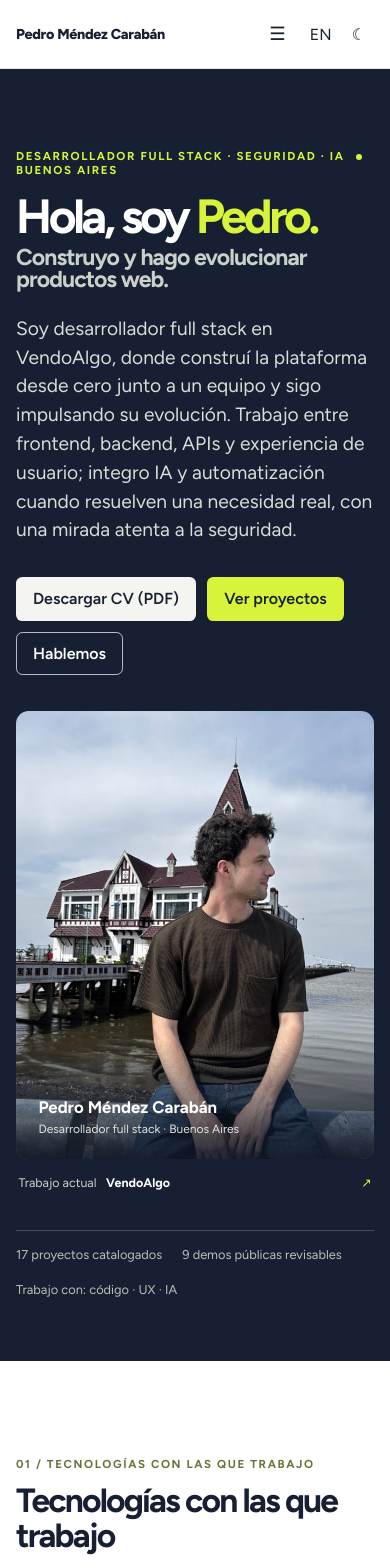
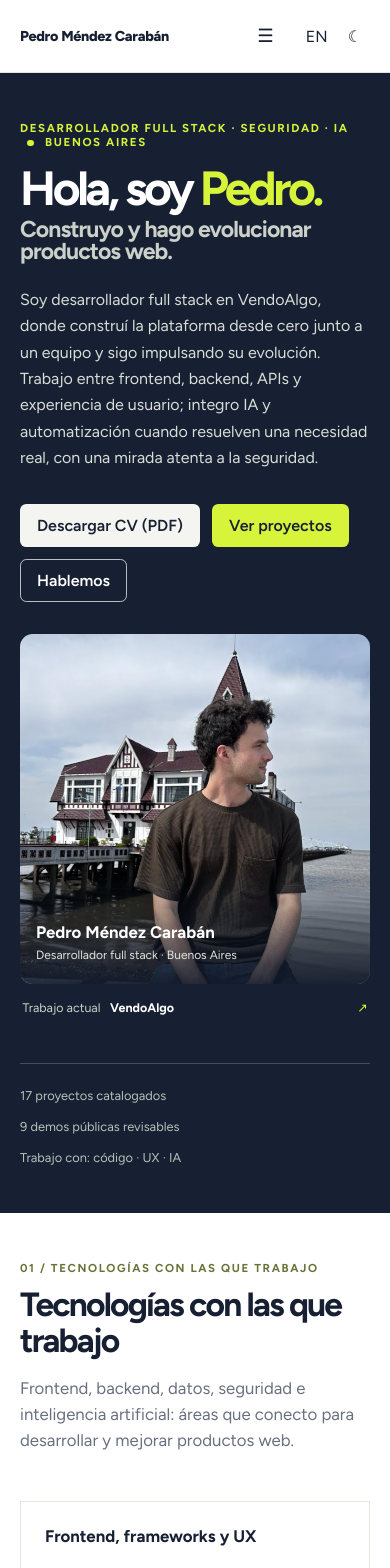
Before and after one commit to Pedro-2577/portfolio-2025, a Vue app: page / in a window 390 px wide. Shown: the top 1568 px of the page. Built offline with nearby package versions, Linux system fonts and the light colour scheme.

Commit message:
Align portfolio layouts to a shared responsive column grid

```diff
--- a/src/style.css
+++ b/src/style.css
@@ -12,6 +12,15 @@
   --soft: #f4f5f0;
   --accent: #d7f43b;
   --accent-dark: #172033;
+  --grid-gap: 24px;
+  --page-margin: clamp(24px, 4vw, 64px);
+  --space-1: 8px;
+  --space-2: 16px;
+  --space-3: 24px;
+  --space-4: 32px;
+  --space-6: 48px;
+  --space-8: 64px;
+  --space-12: 96px;
 }
 
 :root.dark {
@@ -31,7 +40,7 @@ body { margin: 0; min-width: 320px; }
 a { color: inherit; text-decoration: none; }
 button, input, select, textarea { font: inherit; }
 .app-shell { min-height: 100vh; display: flex; flex-direction: column; background: var(--surface); }
-.container { width: min(1080px, calc(100% - 2rem)); margin: 0 auto; }
+.container { width: min(1152px, calc(100% - 2 * var(--page-margin))); margin-inline: auto; }
 
 .site-header {
   position: sticky;
@@ -41,13 +50,13 @@ button, input, select, textarea { font: inherit; }
   border-bottom: 1px solid var(--line);
 }
 .dark .site-header { background: rgba(27, 32, 26, .94); }
-.nav-wrap { min-height: 68px; display: flex; align-items: center; gap: 2rem; }
-.brand { font-weight: 800; white-space: nowrap; letter-spacing: -.02em; }
-.site-nav { display: flex; gap: 1.25rem; margin-right: auto; }
+.nav-wrap { min-height: 72px; display: grid; grid-template-columns: repeat(12, minmax(0, 1fr)); gap: var(--grid-gap); align-items: center; }
+.brand { grid-column: 1 / span 4; font-weight: 800; white-space: nowrap; letter-spacing: -.02em; }
+.site-nav { grid-column: 5 / span 6; display: flex; gap: var(--space-3); align-items: center; }
 .site-nav a { color: var(--muted); font-size: .9rem; padding: .35rem 0; }
 .site-nav a:hover, .site-nav a.active { color: var(--ink); }
 .site-nav a.active { border-bottom: 2px solid var(--accent); }
-.nav-actions { display: flex; gap: .25rem; }
+.nav-actions { grid-column: 12; display: flex; justify-content: flex-end; gap: .25rem; }
 .icon-button, .menu-button {
   border: 0;
   background: transparent;
@@ -60,9 +69,9 @@ button, input, select, textarea { font: inherit; }
 .menu-button { display: none; font-size: 1.15rem; }
 
 .hero { background: #172033; color: white; }
-.hero-content { padding: 6rem 0 4.5rem; }
-.hero-layout { display: grid; grid-template-columns: minmax(0, 1.25fr) minmax(280px, .75fr); gap: clamp(2.5rem, 7vw, 6rem); align-items: center; }
-.hero-main { min-width: 0; }
+.hero-content { padding-block: var(--space-12) var(--space-8); }
+.hero-layout { display: grid; grid-template-columns: repeat(12, minmax(0, 1fr)); gap: var(--grid-gap); align-items: start; }
+.hero-main { grid-column: 1 / span 7; min-width: 0; }
 .hero h1 {
   font-size: clamp(3rem, 6vw, 5.2rem);
   line-height: .98;
@@ -78,7 +87,7 @@ button, input, select, textarea { font: inherit; }
   letter-spacing: -.04em;
   margin-top: .35rem;
 }
-.hero-copy { max-width: 610px; color: #d8ddd7; font-size: 1.2rem; line-height: 1.5; }
+.hero-copy { max-width: 60ch; margin-block: var(--space-3) 0; color: #d8ddd7; font-size: 1.125rem; line-height: 1.65; }
 .eyebrow {
   margin: 0 0 .75rem;
   color: #697339;
@@ -89,18 +98,9 @@ button, input, select, textarea { font: inherit; }
 }
 .hero .eyebrow { color: var(--accent); }
 .eyebrow-dot { display: inline-block; width: .4rem; height: .4rem; margin: 0 .45rem; border-radius: 50%; background: currentColor; vertical-align: middle; }
-.hero-meta {
-  display: flex;
-  flex-wrap: wrap;
-  gap: 1.25rem;
-  margin-top: 3.5rem;
-  padding-top: 1rem;
-  border-top: 1px solid rgba(255, 255, 255, .2);
-  color: #b8c0b8;
-  font-size: .8rem;
-}
+.hero-meta { display: grid; grid-template-columns: repeat(12, minmax(0, 1fr)); gap: var(--grid-gap); margin-top: var(--space-6); padding-top: var(--space-3); border-top: 1px solid rgba(255,255,255,.2); color: #b8c0b8; font-size: .8rem; }
 
-.button-row, .card-actions { display: flex; flex-wrap: wrap; align-items: center; gap: .7rem; margin-top: 2rem; }
+.button-row { display: flex; flex-wrap: wrap; align-items: center; gap: 12px; margin-top: var(--space-4); }
 .button {
   display: inline-flex;
   align-items: center;
@@ -124,9 +124,9 @@ button, input, select, textarea { font: inherit; }
 .button-repository:hover { border-color: #aabd36; }
 .full-width { width: 100%; margin-top: 1rem; }
 
-.section { padding: 6rem 0; }
+.section { padding-block: var(--space-12); }
 .section-muted { background: var(--soft); }
-.section-heading { max-width: 680px; margin: 0 auto 2.5rem; text-align: center; }
+.section-heading { width: calc((100% - 11 * var(--grid-gap)) * 7 / 12 + 6 * var(--grid-gap)); max-width: none; margin: 0 auto var(--space-6); text-align: center; }
 .section-heading-left { margin-left: 0; text-align: left; }
 .section-heading h1, .section-heading h2, .prose h1 {
   margin: 0 0 1rem;
@@ -136,42 +136,42 @@ button, input, select, textarea { font: inherit; }
 }
 .section-heading p:not(.eyebrow), .prose .lead { color: var(--muted); font-size: 1.05rem; line-height: 1.55; }
 
-.skill-grid { display: grid; grid-template-columns: repeat(4, 1fr); border-top: 1px solid var(--line); border-left: 1px solid var(--line); }
-.skill-card { display: grid; gap: .35rem; padding: 1.35rem; border-right: 1px solid var(--line); border-bottom: 1px solid var(--line); }
+.skill-grid { display: grid; grid-template-columns: repeat(12, minmax(0, 1fr)); gap: var(--grid-gap); border: 0; }
+.skill-card { grid-column: span 3; display: grid; grid-template-rows: minmax(2.6rem, auto) 1fr auto; gap: var(--space-2); padding: var(--space-3); border: 1px solid var(--line); }
 .skill-card strong { font-size: 1.05rem; }
 .skill-card span, .muted { color: var(--muted); font-size: .88rem; }
 .skill-card span { line-height: 1.55; }
 .skill-card small { color: var(--muted); font-size: .76rem; line-height: 1.5; }
 
-.project-grid { display: grid; grid-template-columns: repeat(3, 1fr); gap: 1rem; }
-.project-card { display: flex; flex-direction: column; overflow: hidden; background: var(--surface); border: 1px solid var(--line); }
+.project-grid { display: grid; grid-template-columns: repeat(12, minmax(0, 1fr)); gap: var(--grid-gap); }
+.project-card { grid-column: span 4; display: flex; flex-direction: column; min-width: 0; overflow: hidden; background: var(--surface); border: 1px solid var(--line); }
 .project-card:hover { border-color: #aabd36; }
 .project-card-lead { border-top: 3px solid var(--accent); }
 .project-image { position: relative; overflow: hidden; }
-.project-card img { display: block; width: 100%; height: 180px; object-fit: cover; filter: saturate(.65); }
+.project-card img { display: block; width: 100%; height: auto; aspect-ratio: 16 / 10; object-fit: cover; filter: saturate(.65); }
 .project-card:hover img { filter: saturate(.9); }
 .academic-card { background: transparent; border-style: dashed; }
 .academic-card .project-image { opacity: .8; }
-.category-divider { display: flex; align-items: center; gap: 1rem; margin: 4rem 0 1.5rem; color: var(--muted); font-size: .72rem; font-weight: 800; letter-spacing: .14em; text-transform: uppercase; }
+.category-divider { display: flex; align-items: center; gap: var(--space-2); margin: var(--space-8) 0 var(--space-3); color: var(--muted); font-size: .72rem; font-weight: 800; letter-spacing: .14em; text-transform: uppercase; }
 .category-divider::before, .category-divider::after { flex: 1; height: 1px; content: ""; background: var(--line); }
-.academic-preview { padding-top: 1rem; }
+.academic-preview { padding-top: var(--space-8); }
 .project-number { position: absolute; right: .8rem; bottom: .65rem; color: white; font-size: .7rem; font-weight: 700; }
-.card-body { display: flex; flex: 1; flex-direction: column; padding: 1.2rem; }
-.card-body h3 { margin: .65rem 0 .45rem; font-size: 1.25rem; letter-spacing: -.02em; }
+.card-body { display: grid; flex: 1; grid-template-rows: auto auto 1fr auto auto; gap: 12px; padding: var(--space-3); }
+.card-body h3 { margin: 0; min-height: 2.5em; font-size: 1.25rem; line-height: 1.25; letter-spacing: -.02em; }
 .card-body p { margin: 0; color: var(--muted); line-height: 1.55; }
 .card-kicker { display: flex; justify-content: space-between; gap: .5rem; color: var(--muted); font-size: .68rem; letter-spacing: .08em; text-transform: uppercase; }
 .private-mark { color: #7f8c54; white-space: nowrap; }
 .tag-row { display: flex; flex-wrap: wrap; gap: .35rem; }
-.card-body .tag-row { margin-top: 1rem; }
+.card-body .tag-row { margin: 0; }
 .tag { display: inline-flex; align-items: center; padding: .25rem .5rem; border-radius: 999px; background: #eceee8; color: #536052; font-size: .72rem; }
 .dark .tag { background: #30382e; color: #e8ede4; }
-.card-actions { margin-top: auto; padding-top: 1.25rem; }
+.card-actions { display: grid; grid-template-columns: auto auto minmax(0, 1fr); align-items: center; gap: 12px; margin: 0; padding-top: var(--space-2); border-top: 1px solid var(--line); }
 .text-link { color: #53652d; font-weight: 600; font-size: .88rem; }
 .dark .text-link { color: var(--accent); }
 .center { margin-top: 2.5rem; text-align: center; }
 
 .availability { border-top: 1px solid var(--line); border-bottom: 1px solid var(--line); padding: 3rem 0; }
-.availability-inner { display: flex; align-items: center; justify-content: space-between; gap: 2rem; }
+.availability-inner { display: grid; grid-template-columns: repeat(12, minmax(0, 1fr)); gap: var(--grid-gap); align-items: center; }
 .availability h2 { margin: 0 0 .5rem; font-size: 1.8rem; letter-spacing: -.04em; }
 .availability p:not(.eyebrow) { max-width: 620px; margin: 0; color: var(--muted); line-height: 1.55; }
 
@@ -184,7 +184,7 @@ input, select, textarea { width: 100%; border: 1px solid var(--line); border-rad
 .result-count { color: var(--muted); font-size: .85rem; margin-bottom: 1.2rem; }
 .empty-state { padding: 4rem 1rem; text-align: center; background: var(--soft); }
 
-.two-columns { display: grid; grid-template-columns: 1.2fr .8fr; gap: 4rem; align-items: start; }
+.two-columns { display: grid; grid-template-columns: repeat(12, minmax(0, 1fr)); gap: var(--grid-gap); align-items: start; }
 .prose h1 { margin-bottom: 1.25rem; }
 .prose h2, .detail-main h2 { margin-top: 2.5rem; font-size: 1.45rem; }
 .prose p, .detail-main p { color: var(--muted); line-height: 1.75; }
@@ -210,38 +210,20 @@ input, select, textarea { width: 100%; border: 1px solid var(--line); border-rad
 details { padding: .9rem 0; border-bottom: 1px solid var(--line); }
 summary { cursor: pointer; font-weight: 600; }
 details p { color: var(--muted); line-height: 1.6; }
-.project-detail { display: grid; grid-template-columns: 1.5fr .7fr; gap: 3rem; }
+.project-detail { display: grid; grid-template-columns: repeat(12, minmax(0, 1fr)); gap: var(--grid-gap); align-items: start; }
 .case-study { display: grid; gap: 1.5rem; margin-top: 2.5rem; border-top: 1px solid var(--line); padding-top: 2rem; }
 .case-study p { max-width: 720px; margin: .35rem 0 0; color: var(--muted); line-height: 1.7; }
 .case-study ul { display: grid; gap: .45rem; margin: .5rem 0 0; padding-left: 1.2rem; color: var(--muted); line-height: 1.6; }
 .detail-main > img { width: 100%; max-height: 440px; margin: 1.5rem 0; object-fit: cover; }
 .back-link { display: block; margin-top: 1.5rem; text-align: center; }
 .site-footer { margin-top: auto; padding: 2rem 0; border-top: 1px solid var(--line); background: var(--surface); }
-.footer-inner { display: flex; justify-content: space-between; gap: 2rem; color: var(--muted); }
+.footer-inner { display: grid; grid-template-columns: repeat(12, minmax(0, 1fr)); gap: var(--grid-gap); color: var(--muted); }
 .footer-inner p { margin: .4rem 0 0; font-size: .82rem; }
 .footer-links { display: flex; gap: 1.2rem; align-items: center; }
 .footer-links a:hover { color: var(--ink); }
 
-@media (max-width: 800px) {
-  .hero-layout { grid-template-columns: 1fr; gap: 2.25rem; }
-    .menu-button { display: block; margin-left: auto; }
-  .site-nav { display: none; position: absolute; top: 68px; left: 0; right: 0; flex-direction: column; gap: .8rem; padding: 1rem; border-bottom: 1px solid var(--line); background: var(--surface); }
-  .site-nav.is-open { display: flex; }
-  .skill-grid, .project-grid { grid-template-columns: repeat(2, 1fr); }
-  .two-columns, .project-detail { grid-template-columns: 1fr; gap: 2rem; }
-  .filters { grid-template-columns: 1fr; }
-  .availability-inner { align-items: flex-start; flex-direction: column; }
-}
-@media (max-width: 520px) {
-  .nav-wrap { gap: .5rem; }
-  .brand { font-size: .9rem; }
-  .hero-content { padding: 5rem 0 4rem; }
-  .hero h1 { font-size: clamp(3rem, 12vw, 4.4rem); }
-    .hero-meta { margin-top: 2.5rem; }
-  .skill-grid, .project-grid { grid-template-columns: 1fr; }
-  .footer-inner { align-items: flex-start; flex-direction: column; }
-  .footer-links { flex-wrap: wrap; }
-}
+
+
 
 .project-current-site { align-self: center; color: var(--muted); font-size: .82rem; }
 
@@ -288,12 +270,12 @@ details p { color: var(--muted); line-height: 1.6; }
 }
 @media (prefers-reduced-motion: reduce) { .demo-dialog[open] { animation: none; } }
 
-.cv-intro { max-width:800px; margin-bottom:3rem; }
-.cv-intro h1 { margin:0 0 1.5rem; font-size:clamp(2.6rem,5vw,4rem); line-height:1.05; letter-spacing:-.055em; }
+.cv-intro { grid-column: 1 / span 7; display: grid; justify-items: start; gap: var(--space-3); max-width: none; margin: 0; }
+.cv-intro h1 { margin: 0; font-size: clamp(2.6rem,5vw,4rem); line-height: 1.05; letter-spacing: -.055em; }
 .cv-intro > p:not(.eyebrow) { color:var(--muted); font-size:1rem; line-height:1.8; }
 .cv-intro .cv-lead { color:var(--ink); font-size:clamp(1.15rem,2vw,1.4rem); line-height:1.6; }
-.cv-layout { display:grid; grid-template-columns:minmax(0,1.55fr) minmax(0,1fr); gap:3rem; align-items:start; }
-.cv-section { margin-bottom:3rem; }
+.cv-layout { display: grid; grid-template-columns: repeat(12, minmax(0, 1fr)); gap: var(--grid-gap); align-items: start; }
+.cv-section { margin-bottom: var(--space-6); }
 .cv-section > h2,.cv-sidebar h2 { margin:0 0 1.5rem; font-size:1.35rem; letter-spacing:-.035em; }
 .cv-timeline { border-left:1px solid var(--line); margin-left:.35rem; padding-left:1.65rem; }
 .cv-position { position:relative; padding-bottom:2rem; }
@@ -309,7 +291,7 @@ details p { color: var(--muted); line-height: 1.6; }
 .cv-course { padding:1rem 0; border-bottom:1px solid var(--line); }
 .cv-course h3 { margin:0 0 .5rem; font-size:.95rem; }
 .cv-course p,.cv-sidebar p { margin:0; color:var(--muted); font-size:.88rem; line-height:1.75; }
-.cv-sidebar { display:grid; gap:1rem; min-width:0; }
+.cv-sidebar { grid-column: 9 / span 4; display: grid; gap: var(--space-3); min-width: 0; }
 .cv-sidebar .info-panel { border-radius:.6rem; }
 .cv-skill-area + .cv-skill-area { margin-top:1.5rem; }
 .cv-skill-area h3 { margin:0 0 .75rem; font-size:.85rem; font-weight:600; }
@@ -317,12 +299,12 @@ details p { color: var(--muted); line-height: 1.6; }
 .cv-sidebar .quote-box p { margin-top:.6rem; }
 .skill-card strong { line-height:1.3; }
 .skill-card span { line-height:1.5; }
-@media(max-width:800px) { .cv-layout { grid-template-columns:1fr; gap:1rem; } .cv-intro { margin-bottom:2rem; } .cv-timeline { padding-left:1.2rem; } .cv-position::before { left:-1.55rem; } }
+
 
 
 
 /* Personal photographs and a lighter hierarchy for project actions. */
-.hero-person { min-width: 0; }
+.hero-person { grid-column: 9 / span 4; min-width: 0; }
 .hero-portrait { position: relative; aspect-ratio: 4 / 5; margin: 0; overflow: hidden; border-radius: .8rem; background: #273143; }
 .hero-portrait > img { display: block; width: 100%; height: 100%; object-fit: cover; object-position: 55% 40%; }
 .hero-portrait figcaption { position: absolute; inset: auto 0 0; display: grid; gap: .35rem; padding: 3.5rem 1.4rem 1.4rem; background: linear-gradient(transparent, rgba(15, 23, 39, .9)); }
@@ -331,21 +313,87 @@ details p { color: var(--muted); line-height: 1.6; }
 .hero-work { display: flex; align-items: center; gap: .6rem; padding: 1rem .15rem 0; color: #cbd1c9; font-size: .78rem; }
 .hero-work strong { color: white; }
 .hero-work::after { content: '↗'; margin-left: auto; color: var(--accent); }
-.cv-intro-layout { display: grid; grid-template-columns: minmax(0, 1.4fr) minmax(260px, .7fr); gap: 4rem; align-items: start; margin-bottom: 3rem; }
+.cv-intro-layout { display: grid; grid-template-columns: repeat(12, minmax(0, 1fr)); gap: var(--grid-gap); align-items: start; margin-bottom: var(--space-8); }
 .cv-intro-layout .cv-intro { margin-bottom: 0; }
-.about-portrait { margin: 0; aspect-ratio: 4 / 5; overflow: hidden; border-radius: .8rem; }
+.about-portrait { grid-column: 9 / span 4; margin: 0; aspect-ratio: 4 / 5; overflow: hidden; border-radius: .8rem; }
 .about-portrait img { display: block; width: 100%; height: 100%; object-fit: cover; object-position: 50% 60%; transform: scale(1.15); transform-origin: 50% 65%; }
 .card-actions .button-primary { order: -1; }
 .card-actions .card-details, .card-actions .card-repository { font-size: .8rem; white-space: nowrap; }
-.card-repository { display: inline-flex; align-items: center; gap: .25rem; margin-left: auto; color: var(--muted); font-weight: 500; }
+.card-repository { grid-column: 3; justify-self: end; display: inline-flex; align-items: center; gap: .25rem; margin-left: 0; color: var(--muted); font-weight: 500; }
 .card-repository:hover { color: var(--ink); }
-@media (max-width: 800px) {
-  .hero-person { width: min(100%, 420px); }
-  .cv-intro-layout { grid-template-columns: 1fr; gap: 2rem; }
-  .about-portrait { width: min(100%, 420px); }
-}
+
 
 /* Brand accents use the exact Simple Icons hex; text follows the readable theme ink. */
 .tag { gap: .35rem; border: 1px solid transparent; }
 .tag.tag-branded { color: var(--ink); background: color-mix(in srgb, var(--tech-color) 12%, var(--surface)); border-color: color-mix(in srgb, var(--tech-color) 28%, var(--surface)); }
 .tag.tag-branded::before { content: ''; width: .4rem; height: .4rem; flex-shrink: 0; border-radius: 50%; background: var(--tech-color); }
+
+.hero-meta > span { grid-column: span 4; }
+
+.academic-preview .card-body { grid-template-rows: auto auto 1fr auto; }
+
+.cv-intro > p { margin: 0; }
+
+.cv-layout > div { grid-column: 1 / span 7; min-width: 0; }
+
+.two-columns > :first-child, .project-detail > :first-child { grid-column: 1 / span 7; min-width: 0; }
+.two-columns > :last-child, .project-detail > :last-child { grid-column: 9 / span 4; min-width: 0; }
+
+.availability-inner > div { grid-column: 1 / span 8; }
+.availability-inner > a { grid-column: 10 / span 3; justify-self: end; }
+
+.footer-inner > div:first-child { grid-column: 1 / span 7; }
+.footer-links { grid-column: 9 / span 4; justify-content: flex-end; }
+
+/* Shared responsive grid: 12 columns on desktop, 8 on tablet, 4 on mobile. */
+@media (max-width: 960px) {
+  :root { --grid-gap: 20px; --space-12: 64px; }
+  .nav-wrap { grid-template-columns: 1fr auto auto; gap: 16px; }
+  .brand { grid-column: 1; }
+  .menu-button { display: block; grid-column: 2; grid-row: 1; }
+  .nav-actions { grid-column: 3; grid-row: 1; }
+  .site-nav { display: none; position: absolute; top: 72px; left: 0; right: 0; padding: 24px var(--page-margin); border-bottom: 1px solid var(--line); background: var(--surface); }
+  .site-nav.is-open { display: flex; }
+  .hero-layout, .cv-intro-layout, .cv-layout, .two-columns, .project-detail { grid-template-columns: repeat(8, minmax(0, 1fr)); }
+  .hero-main, .cv-intro, .cv-layout > div, .two-columns > :first-child, .project-detail > :first-child { grid-column: 1 / span 5; }
+  .hero-person, .about-portrait, .cv-sidebar, .two-columns > :last-child, .project-detail > :last-child { grid-column: 6 / span 3; }
+  .hero h1 { font-size: clamp(2.6rem, 5.4vw, 4.6rem); }
+  .hero-copy { font-size: 1rem; }
+  .hero-portrait figcaption { padding-inline: 16px; }
+  .hero-portrait figcaption strong { font-size: .9rem; }
+  .skill-grid, .project-grid { grid-template-columns: repeat(8, minmax(0, 1fr)); }
+  .skill-card, .project-card { grid-column: span 4; }
+  .section-heading { width: 100%; max-width: 66ch; }
+  .cv-sidebar .info-panel { padding: 16px; }
+  .filters { grid-template-columns: 1fr 1fr; }
+}
+@media (max-width: 700px) {
+  :root { --page-margin: 20px; --grid-gap: 16px; --space-12: 48px; --space-8: 48px; }
+  .hero-layout, .cv-intro-layout, .cv-layout, .two-columns, .project-detail, .project-grid, .skill-grid, .hero-meta, .footer-inner, .availability-inner { grid-template-columns: repeat(4, minmax(0, 1fr)); }
+  .hero-main, .hero-person, .cv-intro, .about-portrait, .cv-layout > div, .cv-sidebar, .two-columns > :first-child, .two-columns > :last-child, .project-detail > :first-child, .project-detail > :last-child { grid-column: 1 / -1; }
+  .hero-layout, .cv-intro-layout, .cv-layout, .two-columns, .project-detail { row-gap: 32px; }
+  .hero h1 { font-size: clamp(3rem, 10vw, 4.5rem); }
+  .hero-copy { max-width: 60ch; }
+  .hero-person, .about-portrait { width: 100%; max-width: none; }
+  .hero-portrait { aspect-ratio: 1 / 1; }
+  .hero-portrait figcaption strong { font-size: 1.05rem; }
+  .hero-meta { gap: 16px; }
+  .hero-meta > span { grid-column: span 4; }
+  .skill-card, .project-card { grid-column: span 4; }
+  .card-body { padding: 20px; }
+  .card-body h3 { min-height: 0; }
+  .card-actions { gap: 8px; }
+  .section-heading { width: 100%; }
+  .filters { grid-template-columns: 1fr; }
+  .availability-inner > div, .availability-inner > a, .footer-inner > div:first-child, .footer-links { grid-column: 1 / -1; }
+  .availability-inner > a { justify-self: start; }
+  .footer-links { justify-content: flex-start; flex-wrap: wrap; }
+  .brand { font-size: .9rem; }
+}
+@media (max-width: 360px) {
+  :root { --page-margin: 16px; }
+  .nav-wrap { gap: 8px; }
+  .card-actions .card-details, .card-actions .card-repository { font-size: .75rem; }
+}
+
+.card-actions .project-current-site { order: -2; grid-column: 1 / -1; }
```
